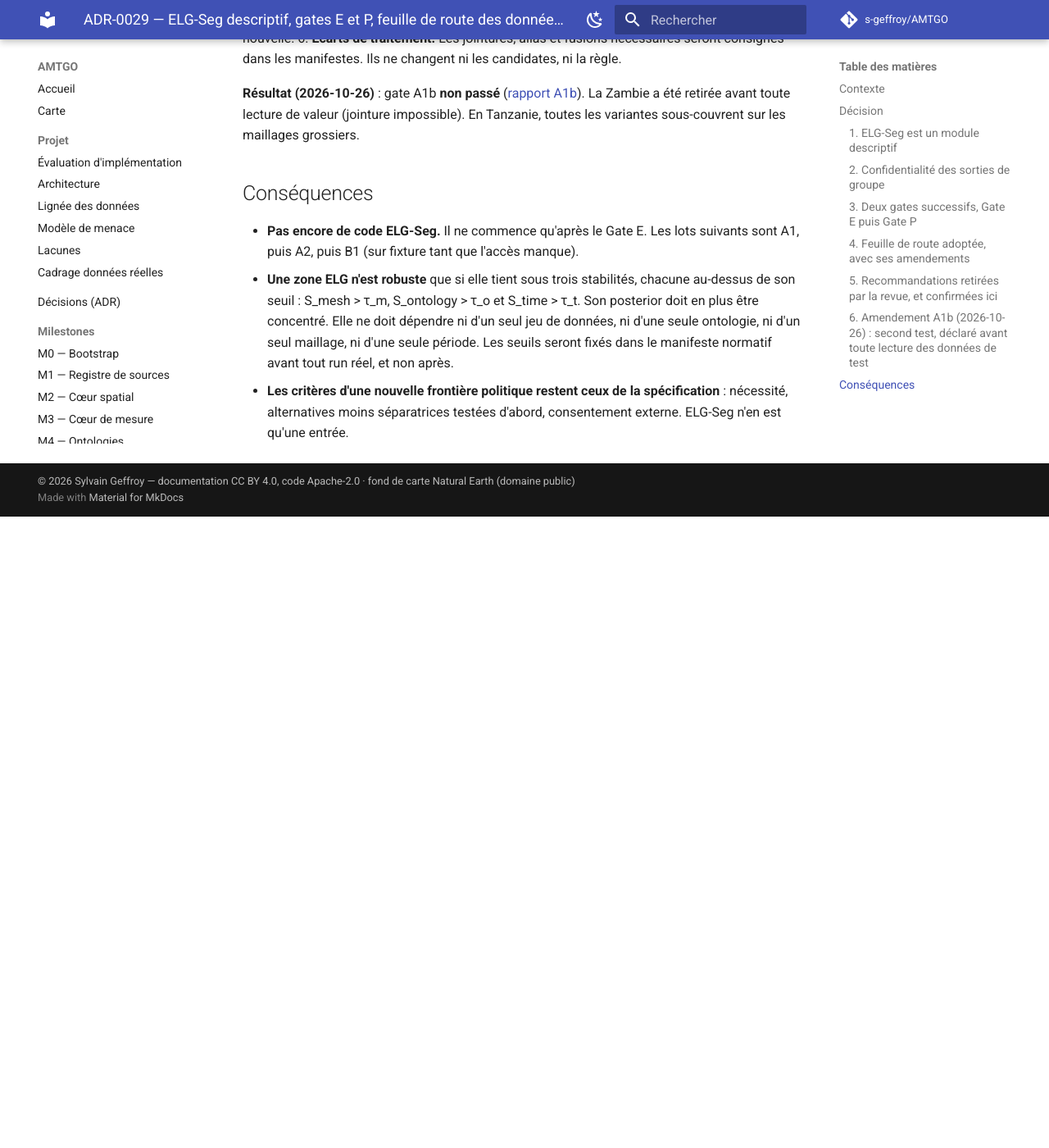
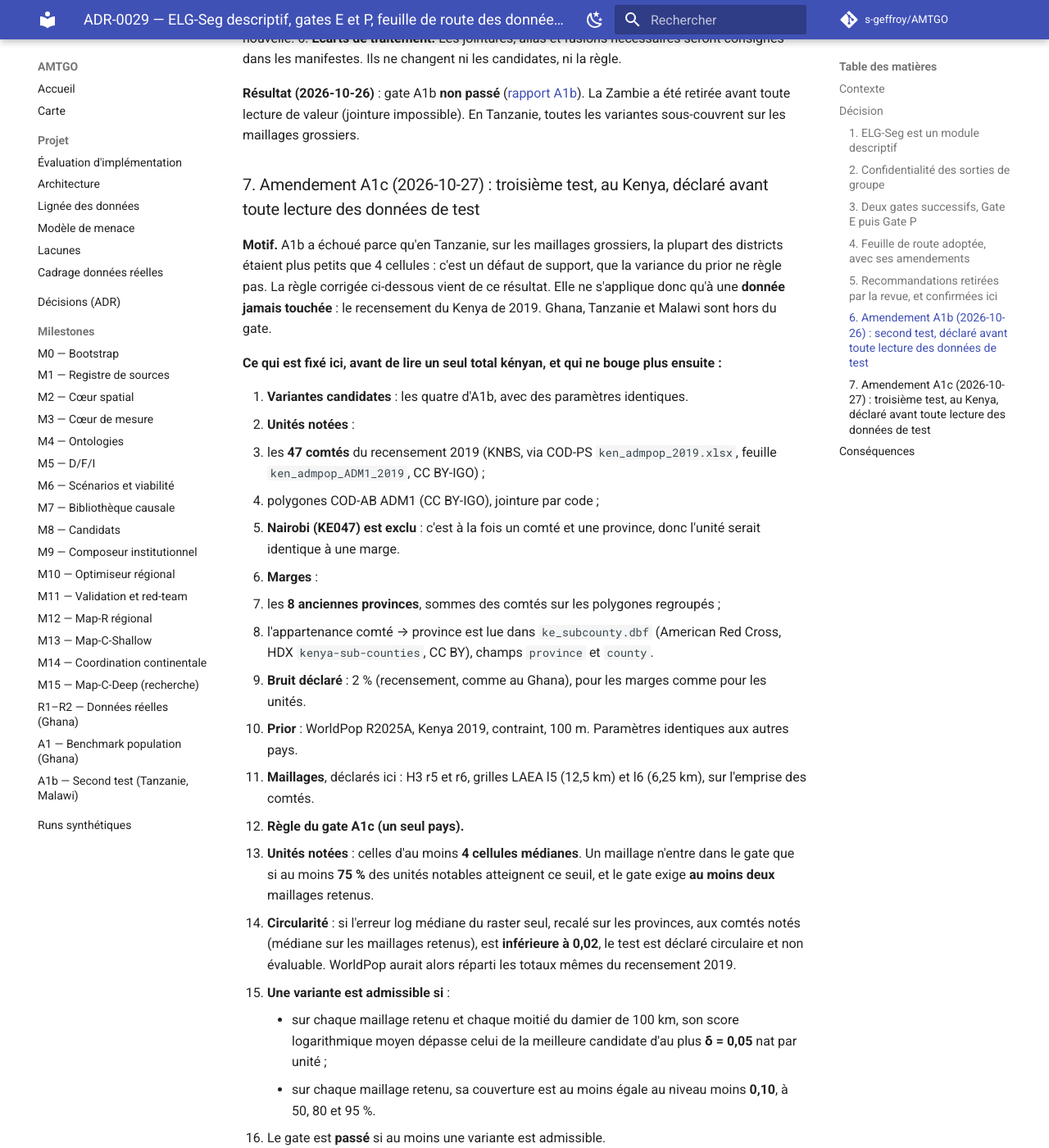
Before and after one commit to s-geffroy/AMTGO, an MkDocs documentation site: the page built from docs/decisions/ADR-0029-elg-seg-gates-feuille-de-route.md, in a window 1280 px wide and 1400 px high, scrolled down 5508 px. Shown: the whole window at 82% size. Built offline with MkDocs 1.6.1 and Material for MkDocs 9.7.7, drawn with Linux system fonts in a browser that asks for light colours; comment, search, counter and statistics services are not loaded; before the commit the page ends 6138 px from its top, so only the background shows below that; some of the changed text lies outside the part shown.

Commit message:
docs(adr-0029): preenregistrement A1c (Kenya, recensement 2019) avant toute lecture des donnees de test : 47 comtes notes (Nairobi exclu), 8 provinces en marges, unites d'au moins 4 cellules, maillages retenus a 75 %, seuil de circularite WorldPop, non-inferiorite delta=0,05 et couverture, consequences fixees d'avance
Co-Authored-By: Claude Opus 5.5 <noreply@anthropic.com>

```diff
--- a/docs/decisions/ADR-0029-elg-seg-gates-feuille-de-route.md
+++ b/docs/decisions/ADR-0029-elg-seg-gates-feuille-de-route.md
@@ -135,6 +135,38 @@ La revue apporte quatre amendements :
 
 **Résultat (2026-10-26)** : gate A1b **non passé** ([rapport A1b](../milestones/A1B_REPORT.md)). La Zambie a été retirée avant toute lecture de valeur (jointure impossible). En Tanzanie, toutes les variantes sous-couvrent sur les maillages grossiers.
 
+### 7. Amendement A1c (2026-10-27) : troisième test, au Kenya, déclaré avant toute lecture des données de test
+**Motif.** A1b a échoué parce qu'en Tanzanie, sur les maillages grossiers, la plupart des districts étaient plus petits que 4 cellules : c'est un défaut de support, que la variance du prior ne règle pas. La règle corrigée ci-dessous vient de ce résultat. Elle ne s'applique donc qu'à une **donnée jamais touchée** : le recensement du Kenya de 2019. Ghana, Tanzanie et Malawi sont hors du gate.
+
+**Ce qui est fixé ici, avant de lire un seul total kényan, et qui ne bouge plus ensuite :**
+
+1. **Variantes candidates** : les quatre d'A1b, avec des paramètres identiques.
+2. **Unités notées** :
+   - les **47 comtés** du recensement 2019 (KNBS, via COD-PS `ken_admpop_2019.xlsx`, feuille `ken_admpop_ADM1_2019`, CC BY-IGO) ;
+   - polygones COD-AB ADM1 (CC BY-IGO), jointure par code ;
+   - **Nairobi (KE047) est exclu** : c'est à la fois un comté et une province, donc l'unité serait identique à une marge.
+3. **Marges** :
+   - les **8 anciennes provinces**, sommes des comtés sur les polygones regroupés ;
+   - l'appartenance comté → province est lue dans `ke_subcounty.dbf` (American Red Cross, HDX `kenya-sub-counties`, CC BY), champs `province` et `county`.
+4. **Bruit déclaré** : 2 % (recensement, comme au Ghana), pour les marges comme pour les unités.
+5. **Prior** : WorldPop R2025A, Kenya 2019, contraint, 100 m. Paramètres identiques aux autres pays.
+6. **Maillages**, déclarés ici : H3 r5 et r6, grilles LAEA l5 (12,5 km) et l6 (6,25 km), sur l'emprise des comtés.
+7. **Règle du gate A1c (un seul pays).**
+   - **Unités notées** : celles d'au moins **4 cellules médianes**. Un maillage n'entre dans le gate que si au moins **75 %** des unités notables atteignent ce seuil, et le gate exige **au moins deux** maillages retenus.
+   - **Circularité** : si l'erreur log médiane du raster seul, recalé sur les provinces, aux comtés notés (médiane sur les maillages retenus), est **inférieure à 0,02**, le test est déclaré circulaire et non évaluable. WorldPop aurait alors réparti les totaux mêmes du recensement 2019.
+   - **Une variante est admissible si** :
+     - sur chaque maillage retenu et chaque moitié du damier de 100 km, son score logarithmique moyen dépasse celui de la meilleure candidate d'au plus **δ = 0,05** nat par unité ;
+     - sur chaque maillage retenu, sa couverture est au moins égale au niveau moins **0,10**, à 50, 80 et 95 %.
+   - Le gate est **passé** si au moins une variante est admissible.
+   - **Départage déclaré** : le score logarithmique moyen sur les maillages retenus.
+8. **Conséquences, fixées d'avance.**
+   - **Passé** : la variante retenue devient le modèle d'erreur du prior, avec de nouvelles versions gelées pour tous les pays, et A2 commence.
+   - **Échoué ou non évaluable** : le modèle en place reste. Il n'y a pas d'autre tour sur les comtés kényans, et la suite d'A2 revient au porteur.
+9. **Réserves déclarées** :
+   - 46 unités, soit environ 23 par moitié : le critère, ponctuel, reste bruité ;
+   - une circularité partielle de WorldPop, sous le seuil de 0,02, n'est pas exclue et sera rapportée ;
+   - les comtés sont grands : le test porte sur l'erreur de répartition intra-provinciale à l'échelle du comté, pas plus fin.
+
 ## Conséquences
 - **Pas encore de code ELG-Seg.** Il ne commence qu'après le Gate E. Les lots suivants sont A1, puis A2, puis B1 (sur fixture tant que l'accès manque).
 - **Une zone ELG n'est robuste** que si elle tient sous trois stabilités, chacune au-dessus de son seuil : S_mesh > τ_m, S_ontology > τ_o et S_time > τ_t. Son posterior doit en plus être concentré. Elle ne doit dépendre ni d'un seul jeu de données, ni d'une seule ontologie, ni d'un seul maillage, ni d'une seule période. Les seuils seront fixés dans le manifeste normatif avant tout run réel, et non après.
```
